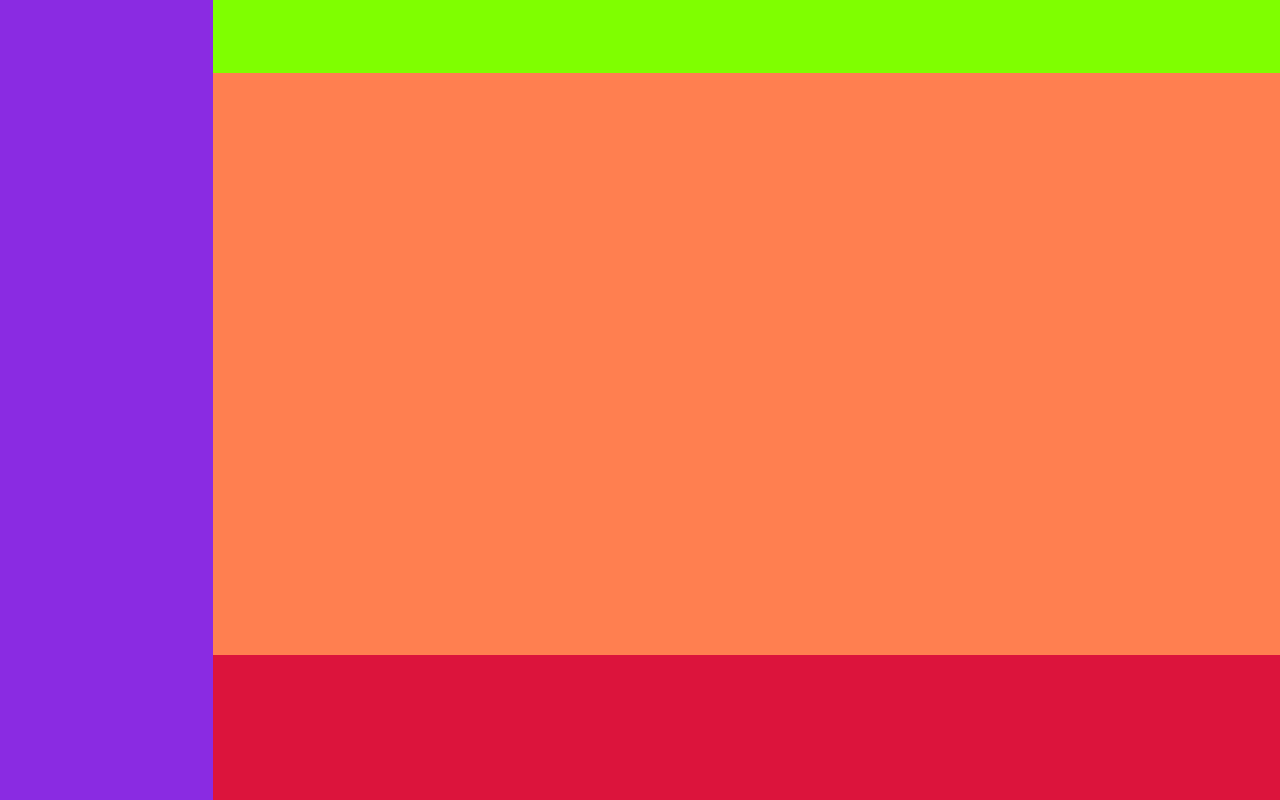
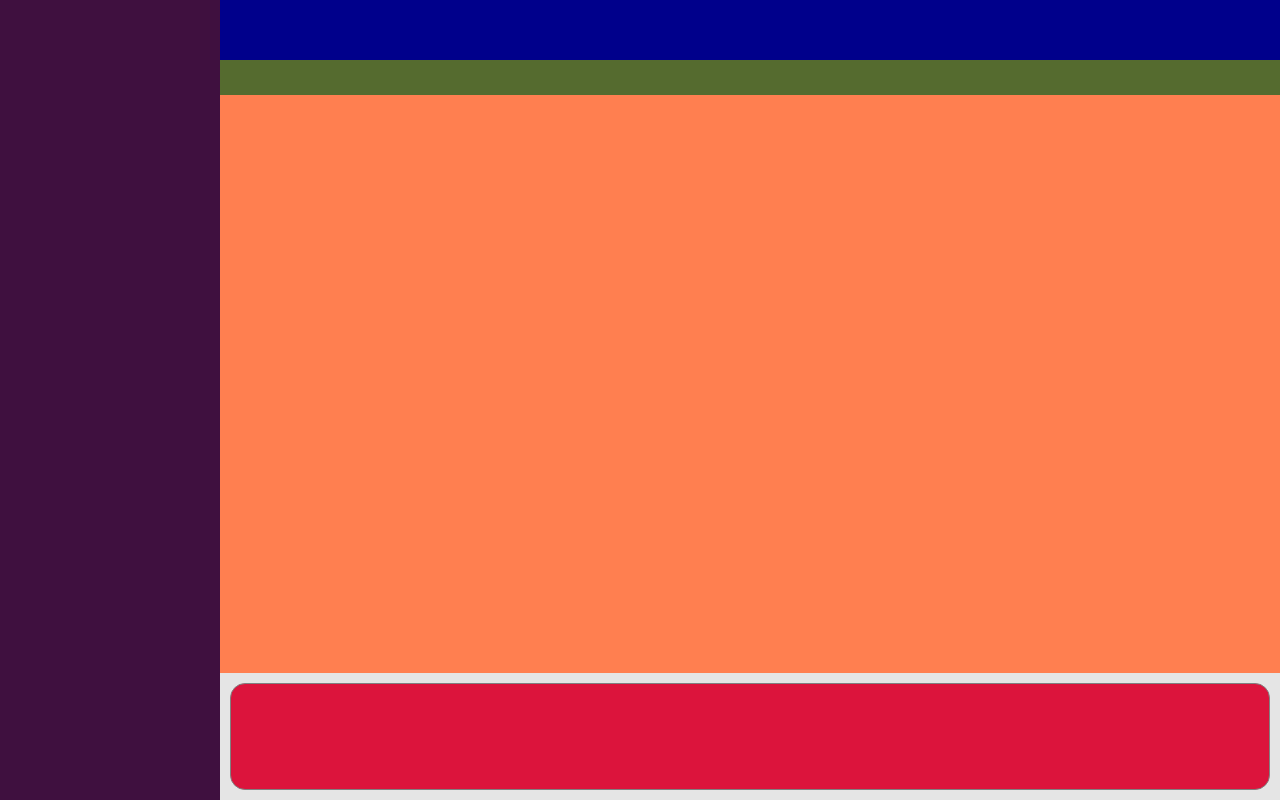
Before and after one commit to wrydzewski90/communicator, a React (Create React App) app: page / in a window 1280 px wide. Built offline with nearby package versions, Linux system fonts and the light colour scheme.

Commit message:
next version

```diff
--- a/src/main-page/MainPage.js
+++ b/src/main-page/MainPage.js
@@ -5,7 +5,10 @@ function MainPage() {
     <div className="container">
       <div className="leftSide"></div>
       <div className="rightSide">
-        <div className="header"></div>
+        <div className="header">
+          <div className="top"></div>
+          <div className="bottom"></div>
+        </div>
         <div className="messagesField"></div>
         <div className="typeField"></div>
       </div>
--- a/src/main-page/MainPage.scss
+++ b/src/main-page/MainPage.scss
@@ -9,20 +9,21 @@ body {
   height: 100vh;
   background: linear-gradient(#e66465, #9198e5);
   background-repeat: no-repeat;
-  display: flex;
   justify-content: center;
   align-items: center;
 
   .leftSide {
     height: 100%;
+    min-width: 220px;
+    max-width: 220px;
     flex: 1;
-    background-color: blueviolet;
+    background-color: #3f103f;
   }
 
   .rightSide {
     height: 100%;
     flex: 5;
-    background-color: cadetblue;
+    background-color: #e5e5e5;
     display: flex;
     flex-direction: column;
   }
@@ -31,6 +32,18 @@ body {
     width: 100%;
     flex: 1;
     background-color: chartreuse;
+
+    .top {
+      min-height: 60px;
+      max-height: 60px;
+      background-color: darkblue;
+    }
+
+    .bottom {
+      min-height: 35px;
+      max-height: 35px;
+      background-color: darkolivegreen;
+    }
   }
 
   .messagesField {
@@ -40,8 +53,12 @@ body {
   }
 
   .typeField {
-    width: 100%;
+    min-height: 105px;
+    max-height: 105px;
     flex: 2;
     background-color: crimson;
+    border-radius: 15px;
+    border: 1px solid gray;
+    margin: 10px;
   }
 }
```
